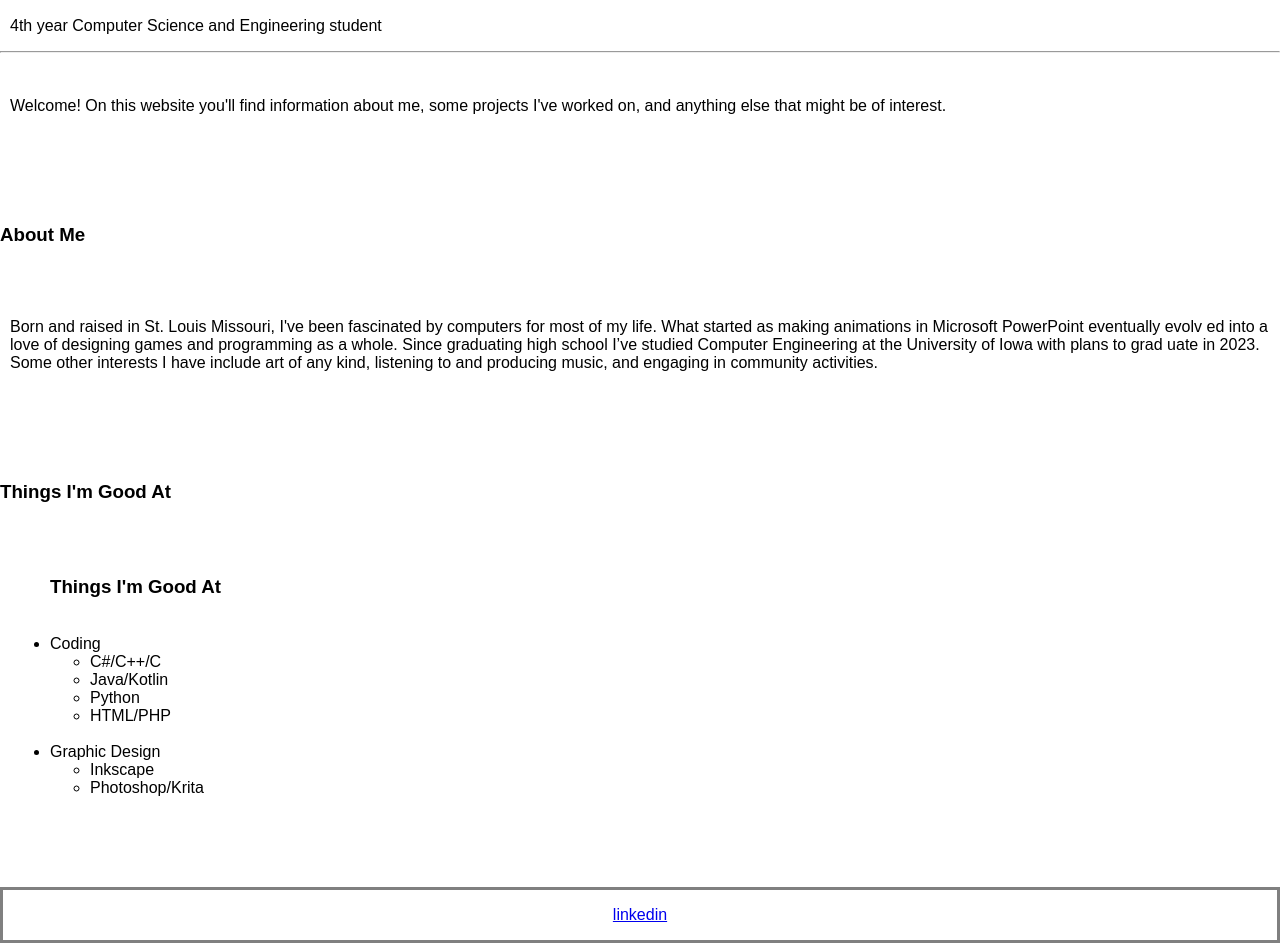
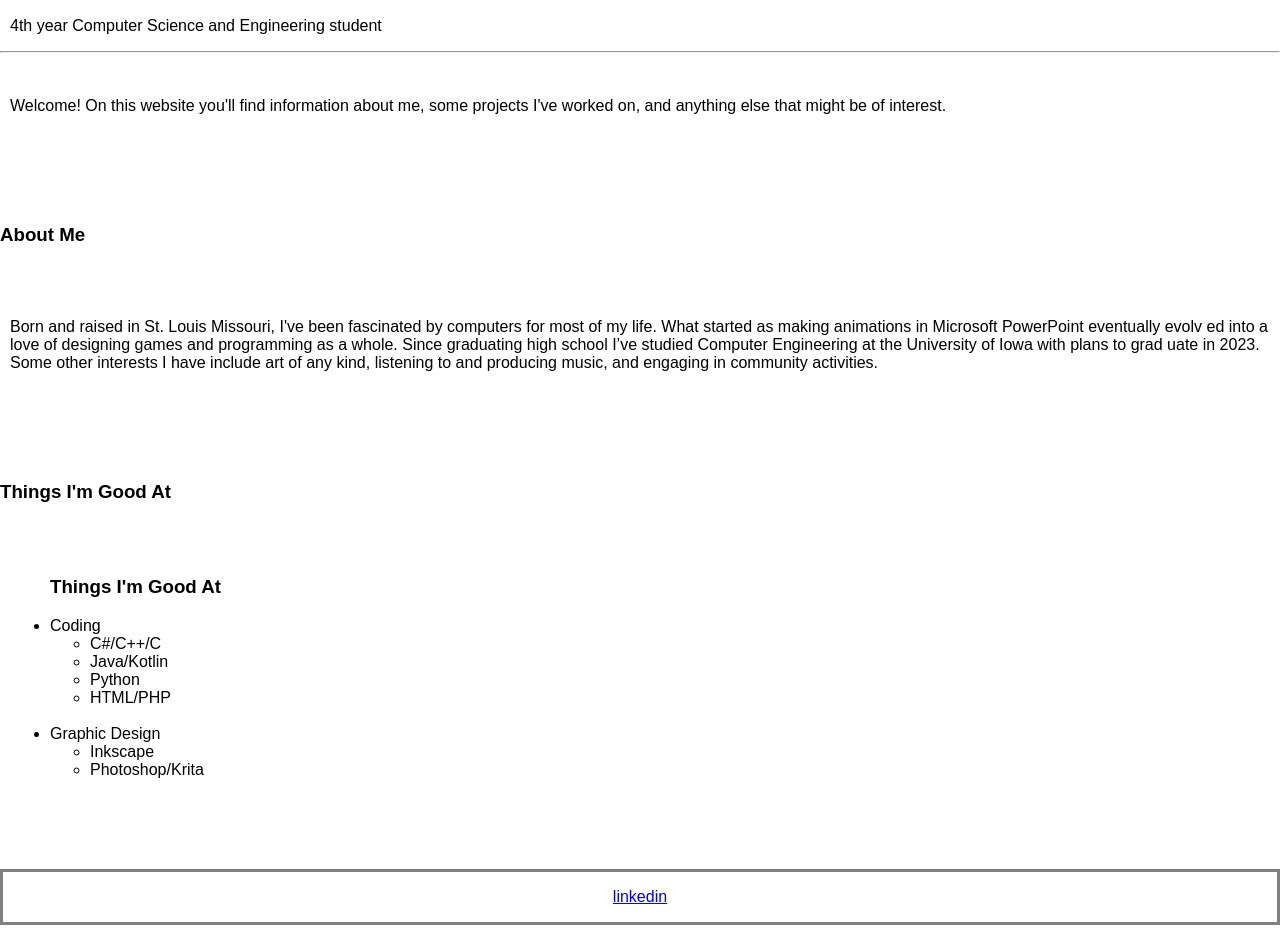
Before and after one commit to gravy-powered/gravy-powered.github.io, a plain HTML site: page index.html in a window 1280 px wide. Shown: the part 150-1093 px from the top of the page. Drawn offline with Linux system fonts and the light colour scheme.

Commit message:
Update index.html

```diff
--- a/index.html
+++ b/index.html
@@ -152,7 +152,7 @@ body {
         <h3>Things I'm Good At </h3>
         <div class="boxes">
           <ul id="skills">
-            <h3>Things I'm Good At </h3><br>
+            <h3>Things I'm Good At </h3>
             <li>Coding
               <ul>
                 <li>C#/C++/C</li>
```
